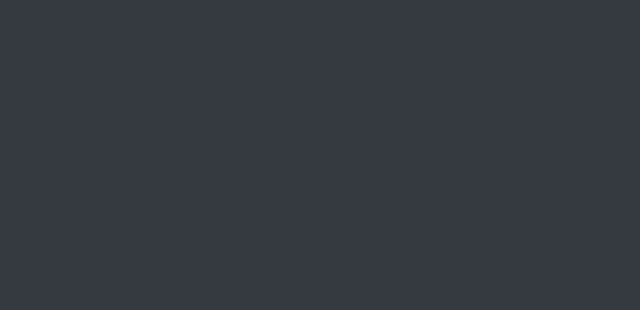
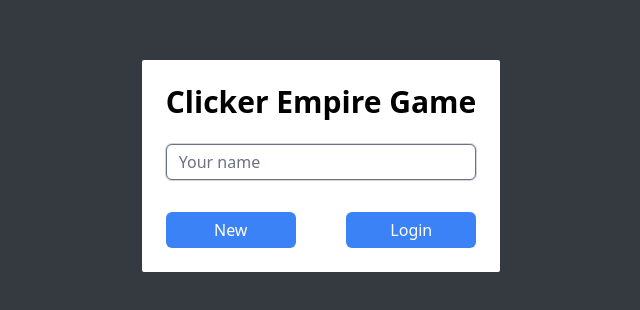
Before and after one commit to Kang-Yuchan/clicker-empire-game, a React (Vite) app: page / in a window 1280 px wide. Shown: the part 234-544 px from the top of the page, without its empty margins (319-959 px from the left). Built offline with nearby package versions, Linux system fonts and the light colour scheme.

Commit message:
feat: Add auth as localstorage

```diff
--- a/src/App.tsx
+++ b/src/App.tsx
@@ -1,5 +1,19 @@
+import LoginForm from './components/LoginForm';
+import { useLogin } from './hooks/useLogin';
+
 function App() {
-  return <main className="bg-[#343a40] h-screen"></main>;
+  const { auth, register, login } = useLogin();
+  return (
+    <main className="bg-[#343a40] h-screen">
+      <div className="flex h-full items-center justify-center">
+        {!auth ? (
+          <LoginForm login={login} register={register} />
+        ) : (
+          <div>Logged in</div>
+        )}
+      </div>
+    </main>
+  );
 }
 
 export default App;
--- /dev/null
+++ b/src/components/LoginForm.tsx
@@ -0,0 +1,45 @@
+import { ChangeEvent, useState } from 'react';
+
+type LoginFormProps = {
+  register: () => void;
+  login: (userName: string) => void;
+};
+
+export default function LoginForm({ register, login }: LoginFormProps) {
+  const [name, setName] = useState('');
+  const handleChangeName = (e: ChangeEvent<HTMLInputElement>) => {
+    const value = e.target.value;
+    setName(value);
+  };
+
+  return (
+    <div className="flex flex-col bg-white p-6 rounded-sm">
+      <div className="text-center mb-6">
+        <h2 className="text-3xl font-semibold">Clicker Empire Game</h2>
+      </div>
+      <input
+        type="text"
+        placeholder="Your name"
+        className="placeholder:text-gray-500 text-[#495057] text-base rounded-md h-9 ring-1 ring-gray-300 focus:ring-2 focus:ring-blue-300 mb-8"
+        value={name}
+        onChange={handleChangeName}
+      />
+      <div className="flex justify-between">
+        <button
+          type="button"
+          onClick={register}
+          className="rounded-md bg-blue-500 text-white flex justify-center items-center w-[130px] h-9 transition hover:opacity-80 cursor-pointer"
+        >
+          New
+        </button>
+        <button
+          type="button"
+          onClick={() => login(name)}
+          className="rounded-md bg-blue-500 text-white flex justify-center items-center w-[130px] h-9 transition hover:opacity-80 cursor-pointer"
+        >
+          Login
+        </button>
+      </div>
+    </div>
+  );
+}
--- /dev/null
+++ b/src/hooks/useLogin.ts
@@ -0,0 +1,23 @@
+import { useState } from 'react';
+import { getUser } from '../lib/user';
+
+export const useLogin = () => {
+  const [auth, setAuth] = useState(false);
+
+  const handleClickAuth = () => setAuth(true);
+
+  const handleClickLogin = (userName: string) => {
+    const user = getUser(userName);
+    if (user) {
+      setAuth(true);
+    } else {
+      alert('There is no data.');
+    }
+  };
+
+  return {
+    auth,
+    login: handleClickLogin,
+    register: handleClickAuth,
+  };
+};
--- /dev/null
+++ b/src/lib/user.ts
@@ -0,0 +1,10 @@
+import { User } from '../types';
+
+export const getUser = (userName: string): User | null => {
+  const storedUser = localStorage.getItem(userName);
+  return storedUser ? JSON.parse(storedUser) : null;
+};
+
+export const saveUser = (userName: string, userData: User) => {
+  localStorage.setItem(userName, JSON.stringify(userData));
+};
--- a/src/types.ts
+++ b/src/types.ts
@@ -5,11 +5,20 @@ export type User = {
   days: number;
   incomePerClick: number;
   incomePerSec: number;
-	items: Item[]
+  items: Item[];
   money: number;
   stock: number;
-}
+};
 
 export type Item = {
-	currentAmount: 0maxAmount: 500name: "Flip machine"perMoney: 25perRate: 0price: 15000type: "ability"url: "https://cdn.pixabay.com/photo/2019/06/30/20/09/grill-4308709_960_720.png"
-}
+  name: string;
+  currentAmount: number;
+  maxAmount: number;
+  perMoney: number;
+  perRate: number;
+  price: number;
+  type: ItemType;
+  url: string;
+};
+
+export type ItemType = 'ability' | 'realState' | 'investment';
```
Lines whose indentation alone changed are shown as unchanged.
